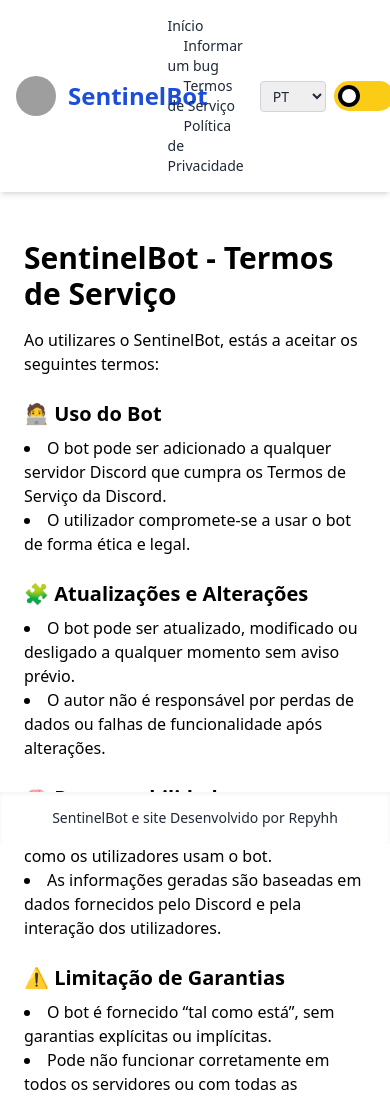
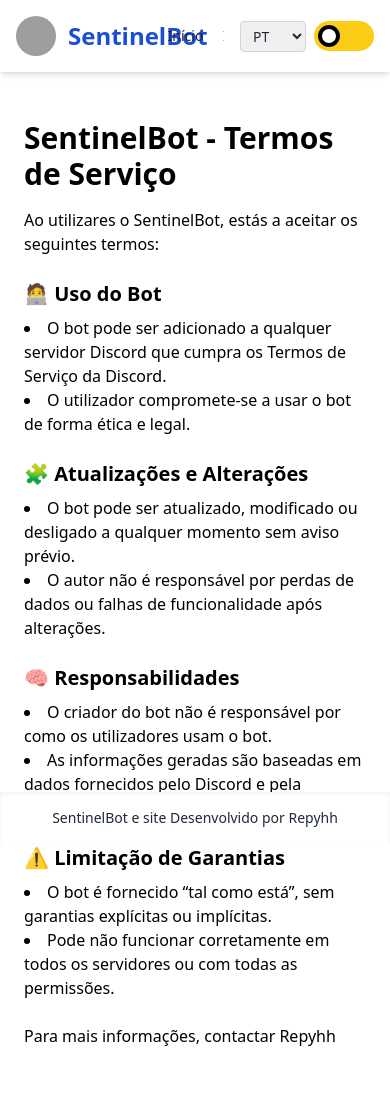
Before and after one commit to Repyhh/sentinelbot, a plain HTML site: page link_separados/termos.html in a window 390 px wide. Shown: the top 1100 px of the page. Drawn offline with nearby package versions, Linux system fonts and the light colour scheme; grey boxes are pictures that could not be loaded; files whose address does not match are found by name.

Commit message:
bug telemovel

```diff
--- a/link_separados/termos.html
+++ b/link_separados/termos.html
@@ -63,7 +63,7 @@
            href="https://discord.com/invite/nxWPaTe6km"
            target="_blank"></a>
       </div>
-      <nav class="space-x-4 text-sm text-gray-800">
+      <nav class="space-x-4 text-sm text-gray-800 whitespace-nowrap overflow-x-auto">
         <a class="hover:underline" data-i18n="nav_home" href="../index.html"></a>
         <a class="hover:underline" data-i18n="nav_bug" href="https://discord.gg/t62SefDh8n" target="_blank"></a>
         <a class="hover:underline" data-i18n="nav_terms" href="../link_separados/termos.html"></a>
```
Also changed, not shown: index.html (+2 -1 lines), link_separados/privacidade.html (+1 -1 lines).
